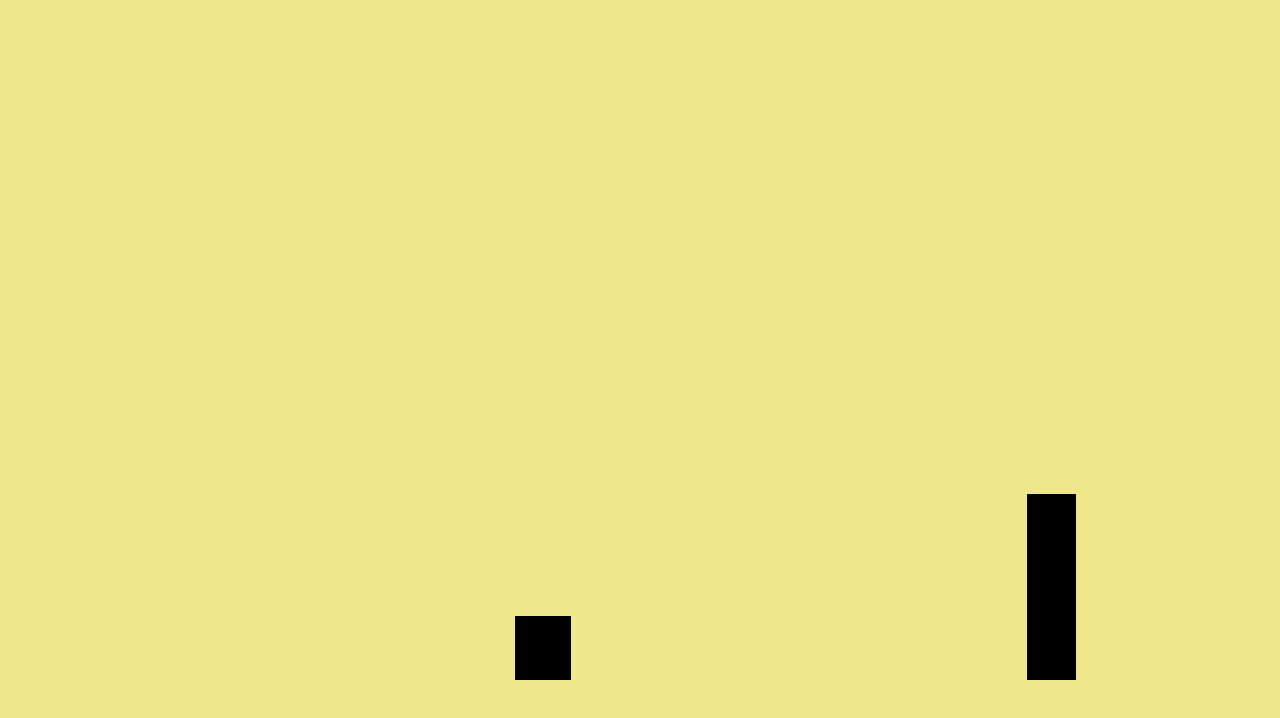
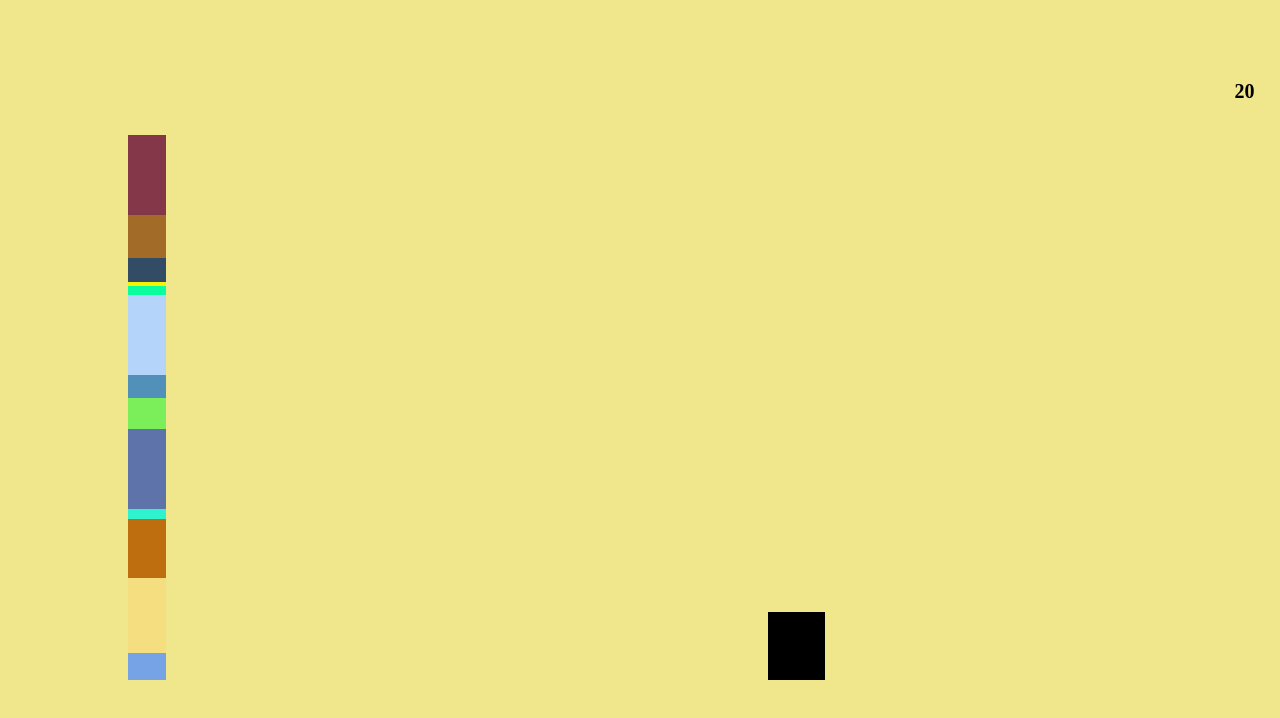
Before and after one commit to mirko-laruina/ga-jump, a plain HTML site: page index.html in a window 1280 px wide. Drawn offline with Linux system fonts and the light colour scheme.

Commit message:
A lot of code: working GA. Many pieces to be refactored

```diff
--- /dev/null
+++ b/dna.js
@@ -0,0 +1,47 @@
+function Dna(){
+    this.distanceWeight;
+    this.heightWeight;
+    this.widthWeight;
+    this.amplituteDistWeight;
+    this.amplituteHeightWeight;
+    this.amplituteWidthWeight;
+    this.durationDistWeight;
+    this.durationHeightWeight;
+    this.durationWidthWeight;
+    this.jumpThreshold;
+
+    this.random = function(){
+        this.distanceWeight = Math.random()*200;
+        this.heightWeight = Math.random()*200;
+        this.widthWeight = Math.random()*200;
+        this.amplituteDistWeight = Math.random()*200;
+        this.amplituteHeightWeight = Math.random()*200;
+        this.amplituteWidthWeight = Math.random()*200;
+        this.durationDistWeight = Math.random()*200;
+        this.durationHeightWeight = Math.random()*200;
+        this.durationWidthWeight = Math.random()*200;
+        this.jumpThreshold = Math.random()*200;
+    }
+
+    //not as it should
+    this.crossover = function(mate){
+        this.singleCross(this.distanceWeight, mate.distanceWeight)
+        this.singleCross(this.heightWeight, mate.heightWeight)
+        this.singleCross(this.widthWeight, mate.widthWeight)
+        this.singleCross(this.amplituteDistWeight, mate.amplituteDistWeight)
+        this.singleCross(this.amplituteHeightWeight, mate.amplituteHeightWeight)
+        this.singleCross(this.amplituteWidthWeight, mate.amplituteWidthWeight)
+        this.singleCross(this.durationDistWeight, mate.durationDistWeight)
+        this.singleCross(this.durationHeightWeight, mate.durationHeightWeight)
+        this.singleCross(this.durationWidthWeight, mate.durationWidthWeight)
+        this.singleCross(this.jumpThreshold, mate.jumpThreshold)
+    }
+
+    this.singleCross = function(var1, var2){
+        if(Math.random < 0.05){
+            //mutuation
+            return Math.random()*200;
+        }
+        return (var1+var2)/2
+    }
+}
--- a/index.html
+++ b/index.html
@@ -5,9 +5,13 @@
         <link rel="stylesheet" href="style.css">
         <script type="text/javascript" src="play.js"></script>
         <script type="text/javascript" src="obstacles.js"></script>
+        <script type="text/javascript" src="player.js"></script>
+        <script type="text/javascript" src="population.js"></script>
+        <script type="text/javascript" src="dna.js"></script>
     </head>
-    <body onload=init()>
+    <body onload=play()>
         <div id="wrapper">
+            <label id="counter">0</label>
         </div>
     </body>
 </html>
--- a/obstacles.js
+++ b/obstacles.js
@@ -1,7 +1,7 @@
 STEP_SIZE = 0.2;
 
 function Obstacle(){
-    this.height = Math.random()*20+6;
+    this.height = Math.random()*5+8;
     this.width = Math.random()*5+2;
     this.elem = document.createElement('div');
     this.elem.classList.add('obstacle');
--- a/play.js
+++ b/play.js
@@ -1,15 +1,34 @@
+obstaclesArray = []
+count = 0
 
-function init(){
+function play(){
     wrapperElem = document.getElementById("wrapper")
-
+    counterElem = document.getElementById("counter")
     ext_iid = setInterval(function(){
         var o = new Obstacle();
-        var iid = setInterval(function(){
+        o.index = obstaclesArray.push(o);
+        o.iid = setInterval(function(){
                 o.step();
-                if(o.left < -50){
-                    clearInterval(iid);
+                if(o.left < 10 - o.width){
+                    clearInterval(o.iid);
                     wrapperElem.removeChild(o.elem);
+                    obstaclesArray.shift();
+                    obstaclesArray[0].elem.classList.add('target');
                 }
+            count += 1;
+            counterElem.textContent = Math.floor(count / 10);
         }, 10)
-    }, 2000);
+    }, 3000);
+
+    pop = new Population(150);
+    pop.periodicCheckStart();
 }
+
+function clean(){
+    count = 0;
+    for(var i = 0; i<obstaclesArray.length; i++){
+        wrapperElem.removeChild(obstaclesArray[i].elem);
+        clearInterval(obstaclesArray[i].iid);
+    }
+    obstaclesArray = [];
+}
--- /dev/null
+++ b/player.js
@@ -0,0 +1,80 @@
+function Player(dna){
+    this.elem = document.createElement('div');
+    this.elem.classList.add('player');
+    this.posY = 0
+    this.dna = dna
+    this.score = 0
+    this.elem.style.backgroundColor = 'rgb(' + Math.random()*255 +
+                                        ',' + Math.random()*255 +
+                                        ',' + Math.random()*255 +
+                                        ')';
+    wrapperElem.appendChild(this.elem);
+
+    this.jump = function(amplitude, duration){
+        if(this.jumping) return;
+        //something really simple
+        this.jumping = true;
+        var up = true;
+        var iid = setInterval(function(self){
+            if(self.posY < amplitude && up){
+                self.posY += amplitude/duration;
+            }
+            else {
+                self.posY -= amplitude/duration;
+                up = false;
+            }
+
+            if(self.posY <= 0){
+                clearInterval(iid);
+                self.jumping = false;
+                self.posY = 0;
+            }
+
+            self.elem.style.bottom = 15 + self.posY + '%';
+        }, 10, this);
+    }
+
+    this.play = function(){
+        var iid = setInterval(function(self){
+            target = obstaclesArray[0]
+            if(target == undefined){
+                return;
+            }
+
+            distanceX = target.left - 13;
+            if(distanceX < 0
+                && self.posY < target.height){
+                console.log(self.posY, target.height);
+                self.die()
+                clearInterval(iid);
+            }
+
+            //take action
+            //obstacle distance, height, width -> jump amplitude & duration
+            coefficient = distanceX*self.dna['distanceWeight'] +
+                            target.height*self.dna['heightWeight'] +
+                            target.width*self.dna['widthWeight']
+
+                            if(coefficient > self.dna['jumpThreshold']*2)
+            {
+                amplitude = distanceX*self.dna['amplituteDistWeight']
+                            + target.height*self.dna['amplituteHeightWeight']
+                            + target.width*self.dna['amplituteWidthWeight']
+                duration = distanceX*self.dna['durationDistWeight']
+                            + target.height*self.dna['durationHeightWeight']
+                            + target.width*self.dna['durationWidthWeight']
+
+                amplitude = amplitude/300
+                duration = duration/70
+                self.jump(amplitude, duration);
+            }
+
+
+        }, 100, this)
+    }
+
+    this.die = function(){
+        this.score = count;
+        wrapperElem.removeChild(this.elem)
+    }
+}
--- /dev/null
+++ b/population.js
@@ -0,0 +1,57 @@
+function Population(size){
+    this.playerArray = []
+    this.popsize = size
+    this.matingpool = []
+    for(var i = 0 ; i<size; i++){
+        var d = new Dna();
+        d.random();
+        var p = new Player(d);
+        this.playerArray.push(p);
+        p.play();
+    }
+
+    this.nextGen = function(){
+        //populate matingpool
+        for(var i = 0; i<this.popsize; i++){
+            // quite processing heavy but that's ok
+            for(var j = 0; j < Math.floor(this.playerArray[i].score/10); j++){
+                this.matingpool.push(this.playerArray[i].dna);
+            }
+        }
+
+        //current players can be discarded
+        this.playerArray = [];
+
+        for(var i = 0; i<this.popsize; i++){
+            dna1 = this.matingpool[Math.floor(Math.random()*this.matingpool.length)];
+            dna2 = this.matingpool[Math.floor(Math.random()*this.matingpool.length)];
+            console.log(dna1);
+            dna1.crossover(dna2);
+            var p = new Player(dna1);
+            this.playerArray.push(p);
+            p.play();
+        }
+
+        this.matingpool = [];
+        clean();
+        this.periodicCheckStart();
+    }
+
+    //check every seconds for life
+    this.periodicCheckStart = function(){
+        var iid = setInterval(function(self){
+            life = false
+            for(var i = 0; i< self.popsize; i++){
+                if(self.playerArray[i].score == 0){
+                    life = true;
+                    break;
+                }
+            }
+            if(life == false){
+                self.nextGen();
+                clearInterval(iid)
+            }
+            console.log(life);
+        }, 1000, this)
+    }
+}
--- a/style.css
+++ b/style.css
@@ -15,3 +15,23 @@ body {
     position: absolute;
     bottom: 15%;
 }
+
+#counter {
+    position: absolute;
+    top: 10%;
+    right: 2%;
+    font-size: 20px;
+    font-weight: bold;
+}
+
+.player {
+    position: absolute;
+    left: 10%;
+    bottom: 15%;
+    width: 3%;
+    height: 10%;
+}
+
+.target {
+    background-color: red;
+}
```
